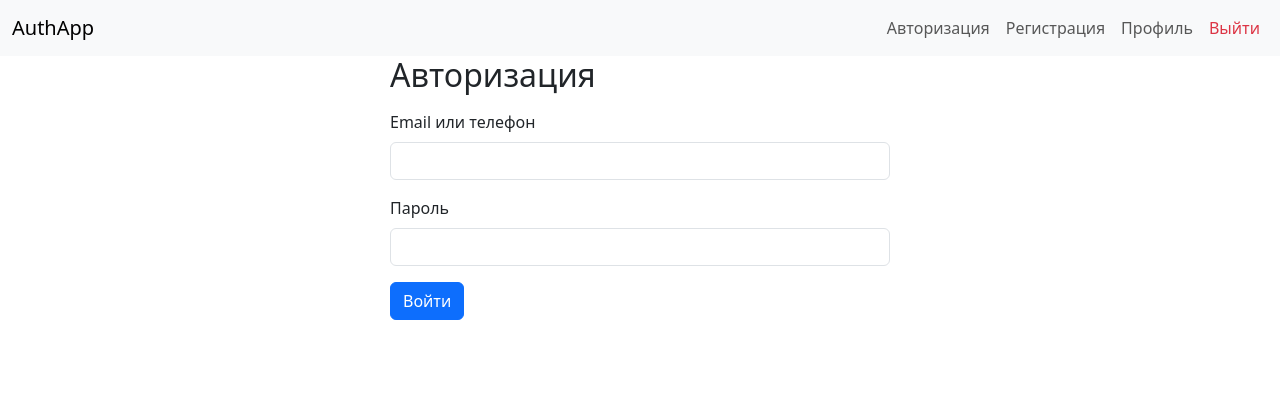
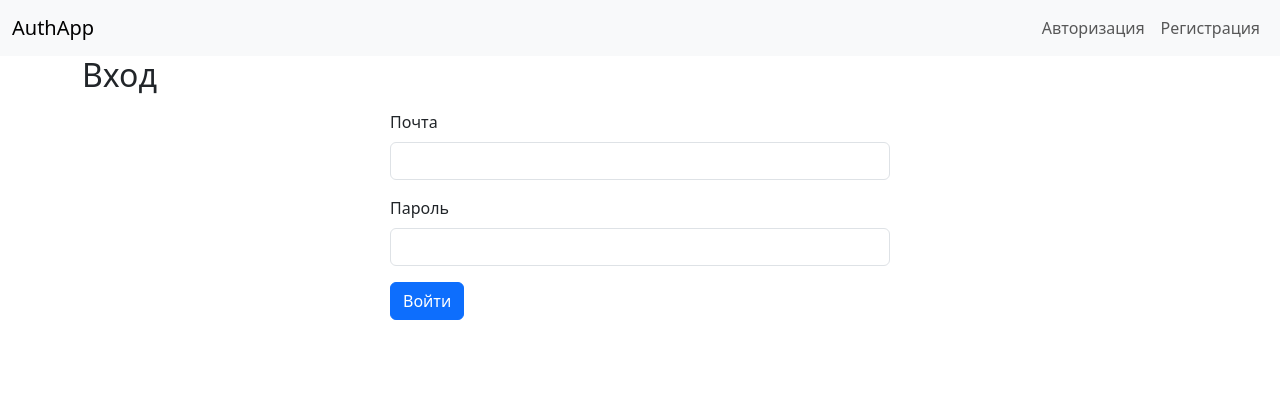
Before and after one commit to Zineks/only-auth-app, a PHP site: page /index.php in a window 1280 px wide. Shown: the top 420 px of the page. Run offline with PHP 8.4, Linux system fonts and the light colour scheme; data that the repository does not hold is empty.

Commit message:
Login && header logic

```diff
--- a/includes/header.php
+++ b/includes/header.php
@@ -16,18 +16,21 @@
             </button>
             <div class="collapse navbar-collapse" id="navbarNav">
                 <ul class="navbar-nav ms-auto">
+                    <?php if (isset($_SESSION['user_name'])): ?>
+                    <li class="nav-item">
+                        <a class="nav-link" href="../index.php?page=profile">Профиль</a>
+                    </li>
+                    <li class="nav-item">
+                        <a class="nav-link text-danger" href="../index.php?page=logout">Выйти</a>
+                    </li>
+                    <?php else: ?>
                     <li class="nav-item">
                         <a class="nav-link" href="../index.php?page=login">Авторизация</a>
                     </li>
                     <li class="nav-item">
                         <a class="nav-link" href="../index.php?page=register">Регистрация</a>
                     </li>
-                    <li class="nav-item">
-                        <a class="nav-link" href="../index.php?page=dashboard">Профиль</a>
-                    </li>
-                    <li class="nav-item">
-                        <a class="nav-link text-danger" href="../src/logout.php">Выйти</a>
-                    </li>
+                    <?php endif; ?>
                 </ul>
             </div>
         </div>
--- a/index.php
+++ b/index.php
@@ -3,7 +3,13 @@ session_start();
 include_once 'config/db.php';
 include_once 'includes/header.php';
 
-$page = isset($_GET['page']) ? $_GET['page'] : 'login';
+$isLoggedIn = isset($_SESSION['user_name']);
+
+if (isset($_GET['page'])) {
+    $page = $_GET['page'];
+} else {
+    $page = $isLoggedIn ? 'dashboard' : 'login';
+}
 
 $pages = [
     'register' => 'src/register.php',
@@ -13,9 +19,14 @@ $pages = [
     'logout' => 'src/logout.php',
 ];
 
-$stmt = $pdo->query('SELECT * FROM users');
-while ($row = $stmt->fetch()) {
-    echo $row['email'];  // Выведет почтовые адреса всех пользователей
+include_once isset($pages[$page]) ? $pages[$page] : $pages['login'];
+
+if ($isLoggedIn && ($page === 'login' || $page === 'register')) {
+    header("Location: index.php?page=dashboard");
+    exit();
+} elseif (!$isLoggedIn && $page === 'dashboard') {
+    header("Location: index.php?page=login");
+    exit();
 }
 
 include_once isset($pages[$page]) ? $pages[$page] : $pages['login'];
--- a/src/login.php
+++ b/src/login.php
@@ -1,9 +1,33 @@
+<?php
+$email = '';
+
+if ($_SERVER['REQUEST_METHOD'] === 'POST') {
+    $email = trim($_POST['email']);
+    $password = trim($_POST['password']);
+
+    $user = selectOne('users', ['email' => $email]);
+
+    if ($user && password_verify($password, $user['password'])) {
+        $_SESSION['user_name'] = $user['name'];
+        $_SESSION['user_id'] = $user['id'];
+
+        header("Location: index.php?page=dashboard");
+        exit();
+    } else {
+        $errorMsg = 'Неверные email или пароль.';
+    }
+}
+?>
+
 <div class="container">
+    <h2 class="mb-3">Вход</h2>
+    <?php if (isset($errorMsg)): ?>
+        <div class="alert alert-danger"><?php echo $errorMsg; ?></div>
+    <?php endif; ?>
     <form action="" method="POST">
-        <h2 class="mb-3">Авторизация</h2>
         <div class="mb-3">
-            <label for="login" class="form-label">Email или телефон</label>
-            <input type="text" class="form-control" id="login" name="login" required>
+            <label for="email" class="form-label">Почта</label>
+            <input type="email" class="form-control" id="email" name="email" required>
         </div>
         <div class="mb-3">
             <label for="password" class="form-label">Пароль</label>
--- a/src/profile.php
+++ b/src/profile.php
@@ -1,5 +1,7 @@
+
+
 <div class="container">
-    <form action="profile.php" method="POST">
+    <form action="" method="POST">
         <h2 class="mb-3">Ваш профиль</h2>
         <div class="mb-3">
             <label for="name" class="form-label">Имя</label>
```
